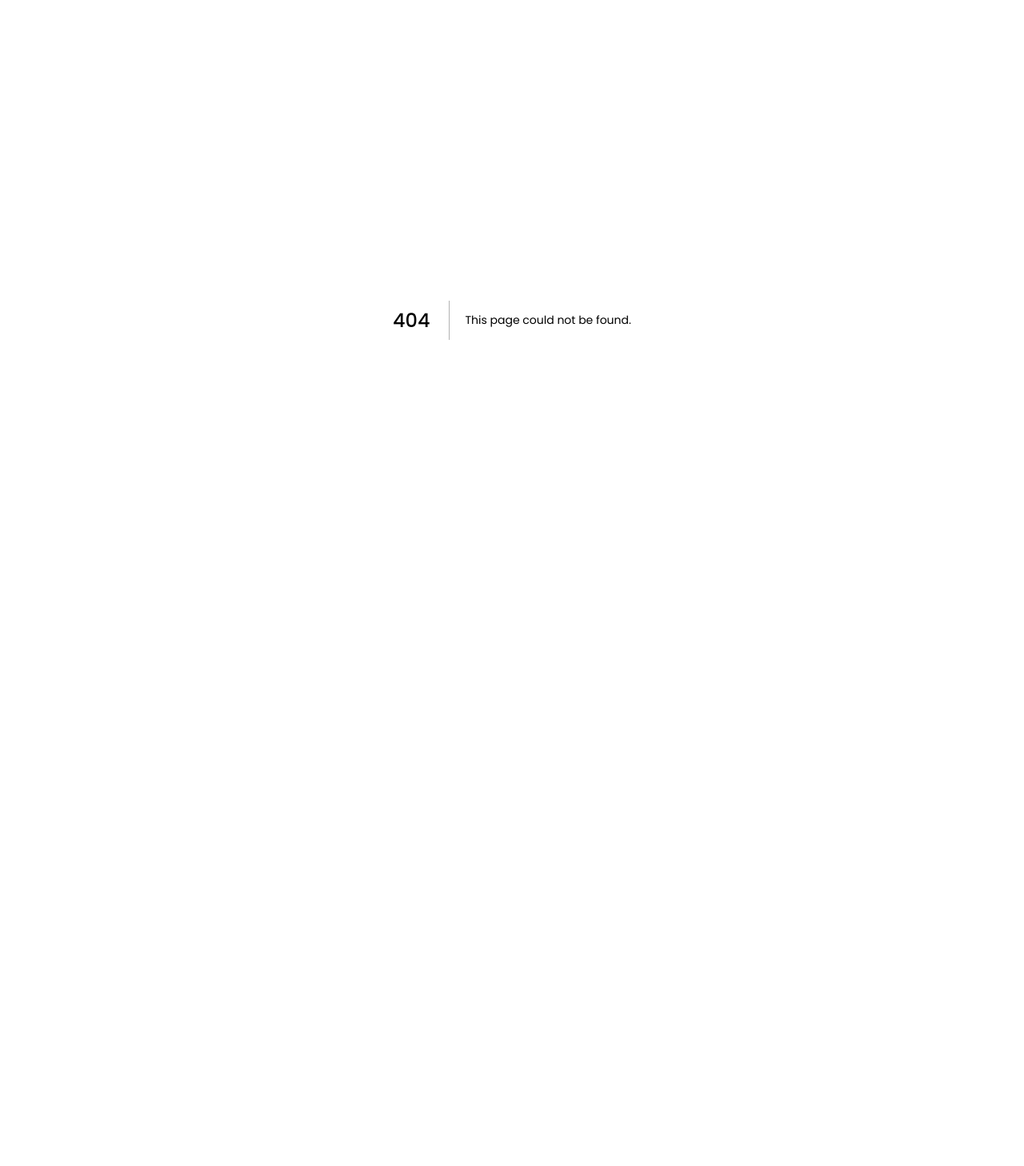
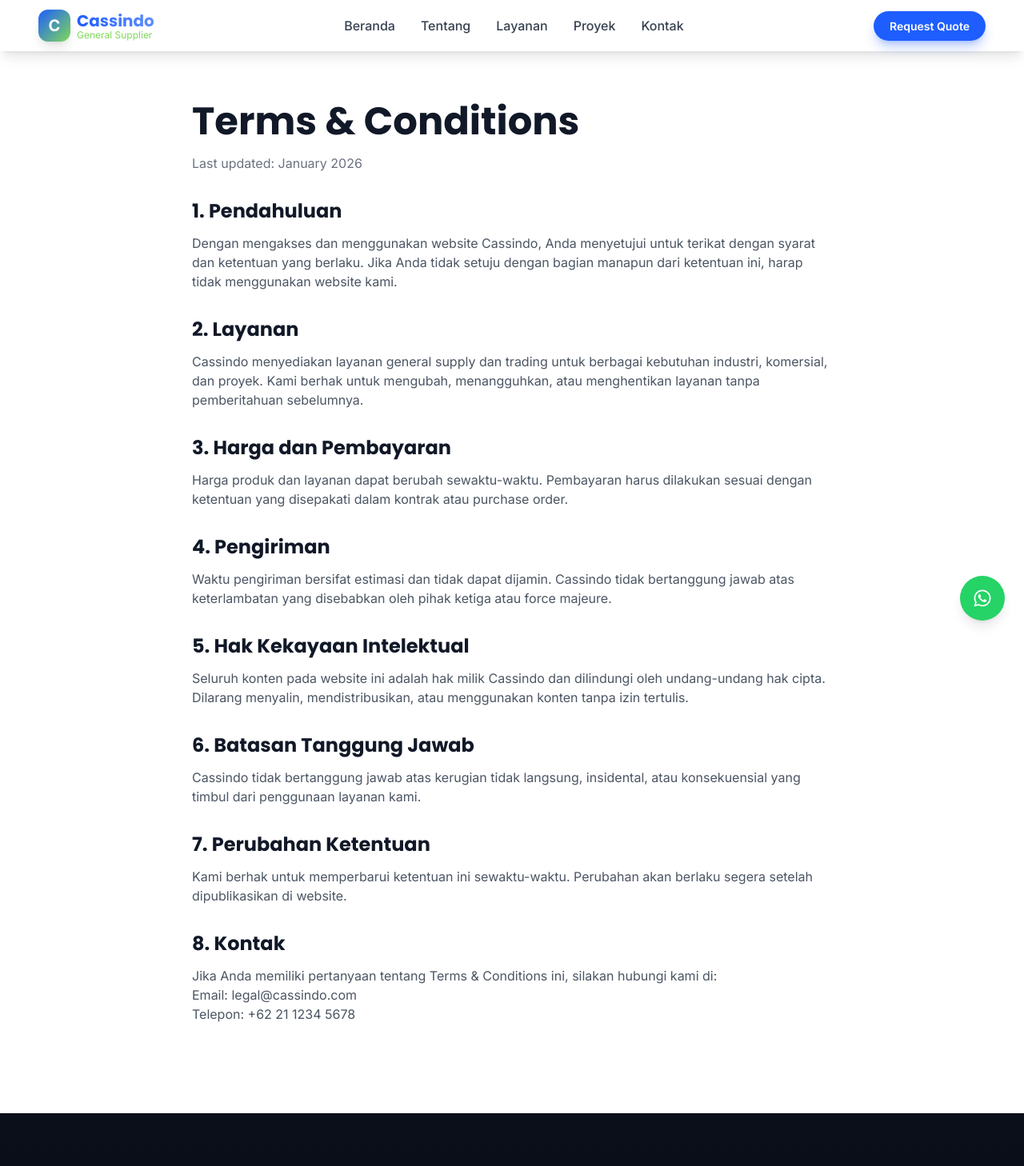
Before and after one commit to herlan-syihabudin/CASSINDO, a Next.js app: page /terms in a window 1280 px wide. Before the commit this address had no page. Shown: the top 1458 px of the page at 80% size. Before the commit the page ends 800 px from the top, so only its background shows below. Built offline with nearby package versions, Linux system fonts and the light colour scheme.

Commit message:
Create page.tsx

```diff
--- /dev/null
+++ b/src/app/terms/page.tsx
@@ -0,0 +1,95 @@
+import Link from 'next/link'
+import Navbar from '@/components/Navbar'
+import Footer from '@/components/Footer'
+
+export const metadata = {
+  title: 'Terms & Conditions | Cassindo',
+  description: 'Syarat dan ketentuan penggunaan layanan Cassindo General Supplier.',
+}
+
+export default function TermsPage() {
+  return (
+    <>
+      <Navbar />
+      <main className="pt-32 pb-20">
+        <div className="container-custom max-w-4xl mx-auto">
+          <h1 className="text-4xl md:text-5xl font-bold text-dark mb-4">Terms & Conditions</h1>
+          <p className="text-gray-500 mb-8">Last updated: January 2026</p>
+
+          <div className="prose prose-lg max-w-none">
+            <section className="mb-8">
+              <h2 className="text-2xl font-bold text-dark mb-3">1. Pendahuluan</h2>
+              <p className="text-gray-600">
+                Dengan mengakses dan menggunakan website Cassindo, Anda menyetujui untuk terikat dengan
+                syarat dan ketentuan yang berlaku. Jika Anda tidak setuju dengan bagian manapun dari
+                ketentuan ini, harap tidak menggunakan website kami.
+              </p>
+            </section>
+
+            <section className="mb-8">
+              <h2 className="text-2xl font-bold text-dark mb-3">2. Layanan</h2>
+              <p className="text-gray-600">
+                Cassindo menyediakan layanan general supply dan trading untuk berbagai kebutuhan
+                industri, komersial, dan proyek. Kami berhak untuk mengubah, menangguhkan, atau
+                menghentikan layanan tanpa pemberitahuan sebelumnya.
+              </p>
+            </section>
+
+            <section className="mb-8">
+              <h2 className="text-2xl font-bold text-dark mb-3">3. Harga dan Pembayaran</h2>
+              <p className="text-gray-600">
+                Harga produk dan layanan dapat berubah sewaktu-waktu. Pembayaran harus dilakukan
+                sesuai dengan ketentuan yang disepakati dalam kontrak atau purchase order.
+              </p>
+            </section>
+
+            <section className="mb-8">
+              <h2 className="text-2xl font-bold text-dark mb-3">4. Pengiriman</h2>
+              <p className="text-gray-600">
+                Waktu pengiriman bersifat estimasi dan tidak dapat dijamin. Cassindo tidak bertanggung
+                jawab atas keterlambatan yang disebabkan oleh pihak ketiga atau force majeure.
+              </p>
+            </section>
+
+            <section className="mb-8">
+              <h2 className="text-2xl font-bold text-dark mb-3">5. Hak Kekayaan Intelektual</h2>
+              <p className="text-gray-600">
+                Seluruh konten pada website ini adalah hak milik Cassindo dan dilindungi oleh
+                undang-undang hak cipta. Dilarang menyalin, mendistribusikan, atau menggunakan
+                konten tanpa izin tertulis.
+              </p>
+            </section>
+
+            <section className="mb-8">
+              <h2 className="text-2xl font-bold text-dark mb-3">6. Batasan Tanggung Jawab</h2>
+              <p className="text-gray-600">
+                Cassindo tidak bertanggung jawab atas kerugian tidak langsung, insidental, atau
+                konsekuensial yang timbul dari penggunaan layanan kami.
+              </p>
+            </section>
+
+            <section className="mb-8">
+              <h2 className="text-2xl font-bold text-dark mb-3">7. Perubahan Ketentuan</h2>
+              <p className="text-gray-600">
+                Kami berhak untuk memperbarui ketentuan ini sewaktu-waktu. Perubahan akan berlaku
+                segera setelah dipublikasikan di website.
+              </p>
+            </section>
+
+            <section className="mb-8">
+              <h2 className="text-2xl font-bold text-dark mb-3">8. Kontak</h2>
+              <p className="text-gray-600">
+                Jika Anda memiliki pertanyaan tentang Terms & Conditions ini, silakan hubungi kami di:
+                <br />
+                Email: legal@cassindo.com
+                <br />
+                Telepon: +62 21 1234 5678
+              </p>
+            </section>
+          </div>
+        </div>
+      </main>
+      <Footer />
+    </>
+  )
+}
```
